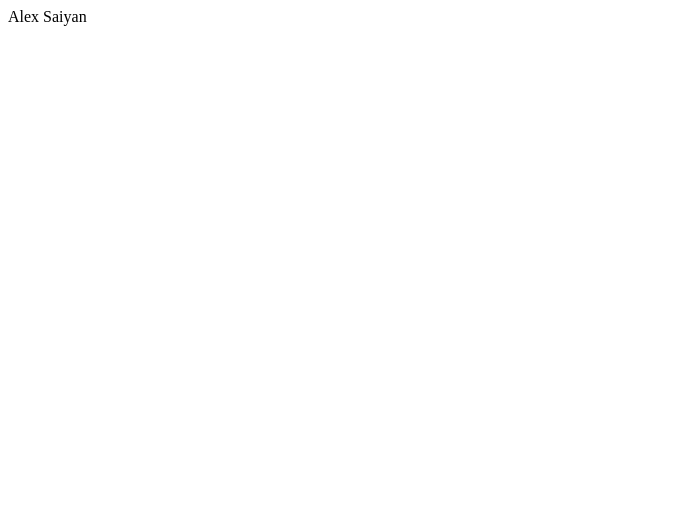
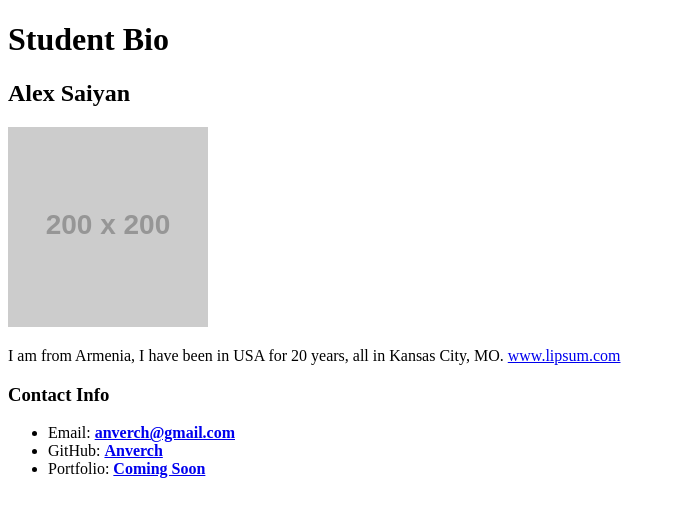
Before and after one commit to Anverch/anverch.github.io, a plain HTML site: page index.html in a window 1280 px wide. Shown: the whole page, without its empty margins (0-676 px from the left). Drawn offline with Linux system fonts and the light colour scheme; placeholder pictures from the web are drawn by us.

Commit message:
updated html

```diff
--- a/index.html
+++ b/index.html
@@ -3,9 +3,22 @@
 <head>
     <meta charset="UTF-8">
     <meta name="viewport" content="width=device-width, initial-scale=1.0">
-    <title>Document</title>
+    <title>Activity: Basic Student Info</title>
 </head>
 <body>
-    Alex Saiyan
+    <h1>Student Bio</h1>
+
+    <h2>Alex Saiyan</h2>
+        <img src="https://via.placeholder.com/200" alt="palceholder 200xp" ./>
+        <p>I am from Armenia, I have been in USA for 20 years, all in Kansas City, MO.
+            <a href="http://www.lipsum.com/">www.lipsum.com</a></p>
+
+    <h3>Contact Info</h3>
+        <ul>
+            <li>Email: <strong><a href="#">anverch@gmail.com</a></strong></li>
+            <li>GitHub: <strong><a href="#">Anverch</a></strong></li>
+            <li>Portfolio: <strong><a href="#">Coming Soon</a></strong></li>
+        </ul>
 </body>
+
 </html>
```
